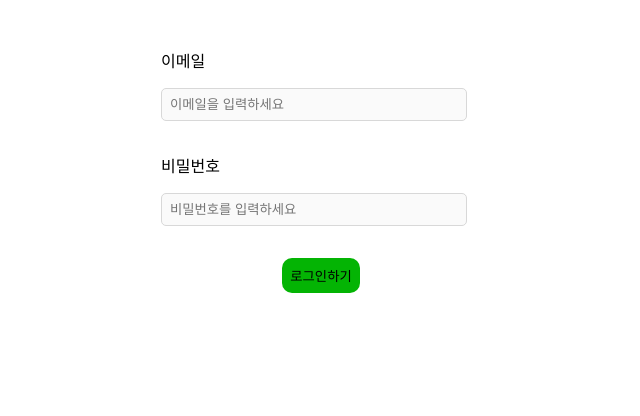
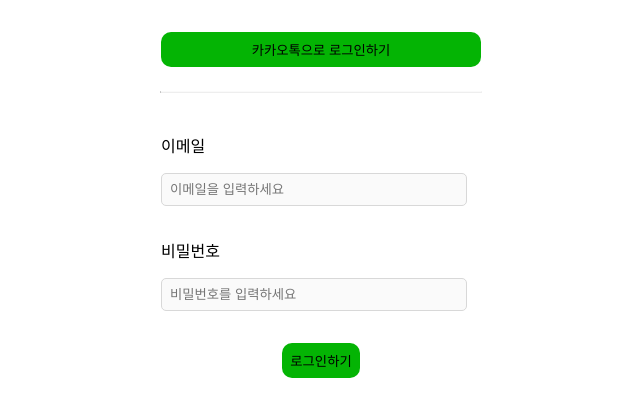
Before and after one commit to 01-2025-2nd-project/frontend, a React (Create React App) app: page /login in a window 1280 px wide. Shown: the top 416 px of the page, without its empty margins (319-959 px from the left). Built offline with nearby package versions, Linux system fonts and the light colour scheme.

Commit message:
style : 로그인 페이지 UI 수정
- 카카오톡 로그인 버튼 추가

```diff
--- a/src/pages/LoginPage.jsx
+++ b/src/pages/LoginPage.jsx
@@ -32,15 +32,31 @@
   padding: 0.5rem;
 `;
 
+const SocialButton = styled.button`
+  background: #04b404;
+  border: none;
+  border-radius: 10px;
+  padding: 0.5rem;
+  width: 20rem;
+`;
+
 const Typo = styled.span`
   font-size: 0.5em;
+`;
+
+const Divider = styled.hr`
+  border-top: 0.05em solid #fafafa;
+  width: 20rem;
 `;
 
 export default function LoginPage() {
   const { formData, errors, handleInputChange, handleLogin } = useLogin();
 
   return (
+    <>
       <Form name="loginForm">
+        <SocialButton type="button">카카오톡으로 로그인하기</SocialButton>
+        <Divider />
         <InputContainer>
           <Label>이메일</Label>
           <InputBox
@@ -72,5 +88,6 @@
           로그인하기
         </SubmitButton>
       </Form>
+    </>
   );
 }
```
Lines whose indentation alone changed are shown as unchanged.
